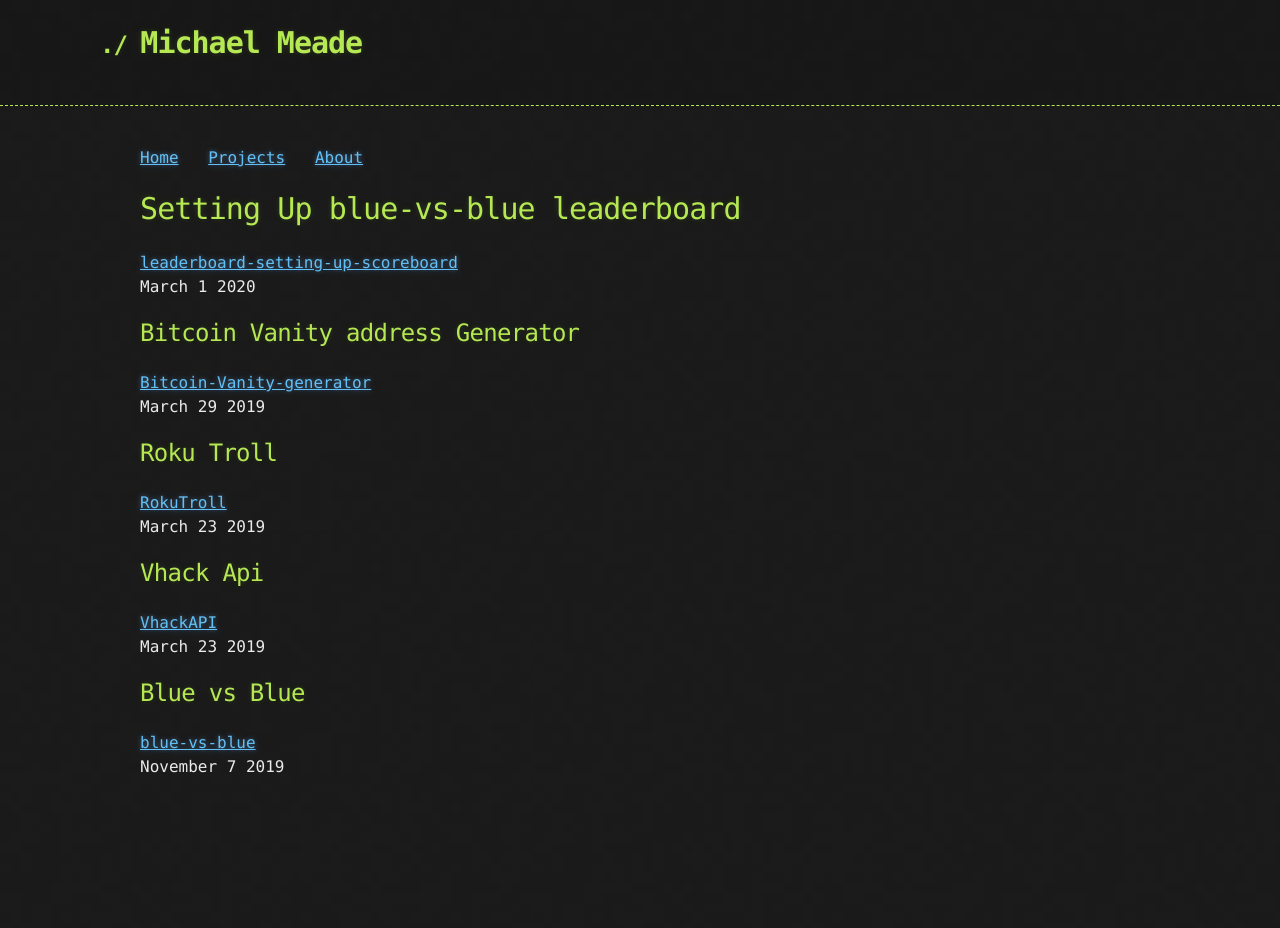
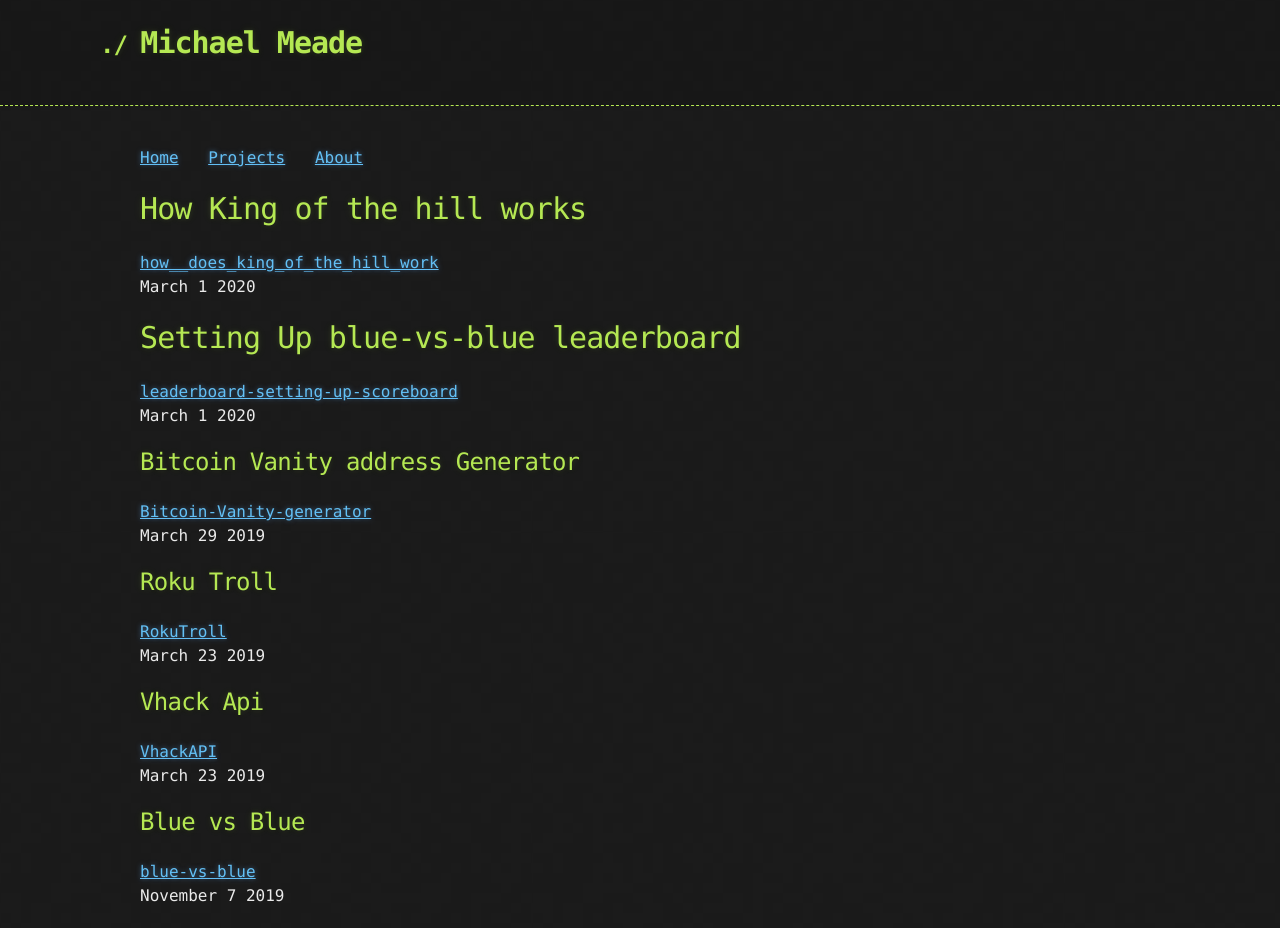
Before and after one commit to Michael-Meade/MinerFind, a Jekyll site: the page built from Projects.md, in a window 1280 px wide. Built offline with Jekyll 4.4.1, drawn with Linux system fonts in a browser that asks for light colours; our own code applies the rules of GitHub Pages for plain Markdown files; the repository's description, which GitHub fills in, is left out; before the commit the page ends 900 px from its top, so only the background shows below that.

Commit message:
Update Projects.md

```diff
--- a/Projects.md
+++ b/Projects.md
@@ -1,3 +1,7 @@
+# How King of the hill works
+[how__does_king_of_the_hill_work](./Projects/King-Of-The-Hill.md)<br>
+March 1 2020
+
 # Setting Up blue-vs-blue leaderboard
 [leaderboard-setting-up-scoreboard](./Projects/leaderboard-setting-up-scoreboard.md)<br>
 March 1 2020
@@ -5,9 +9,11 @@ March 1 2020
 ## Bitcoin Vanity address Generator
 [Bitcoin-Vanity-generator](./Projects/BitcoinVanityGenerator.md)<br>
 March 29 2019<br>
+
 ## Roku Troll
 [RokuTroll](./Projects/RokuTroll.md)<br>
 March 23 2019<br>
+
 ## Vhack Api
 [VhackAPI](./Projects/VhackApi.md)<br>
 March 23 2019<br>
```
